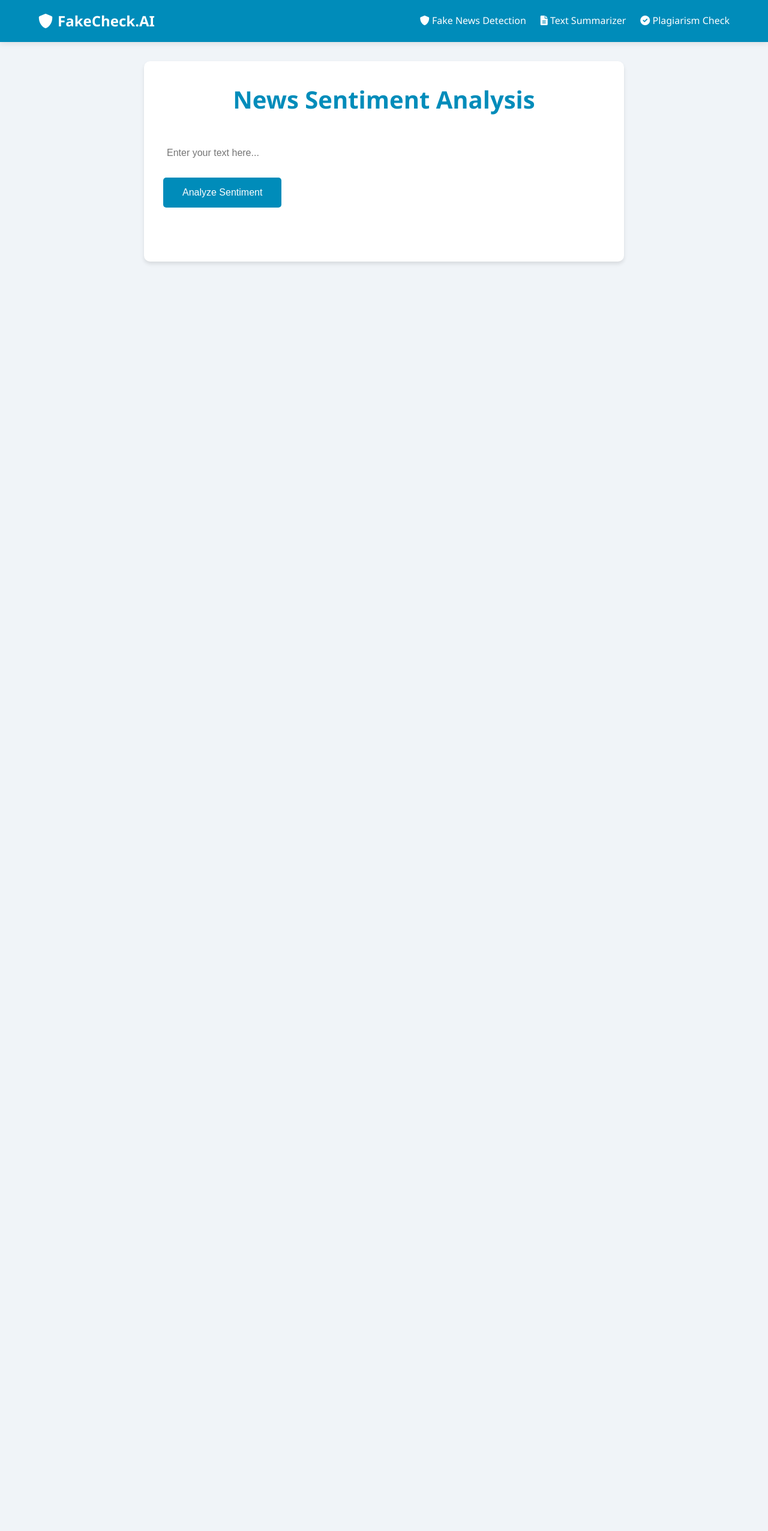
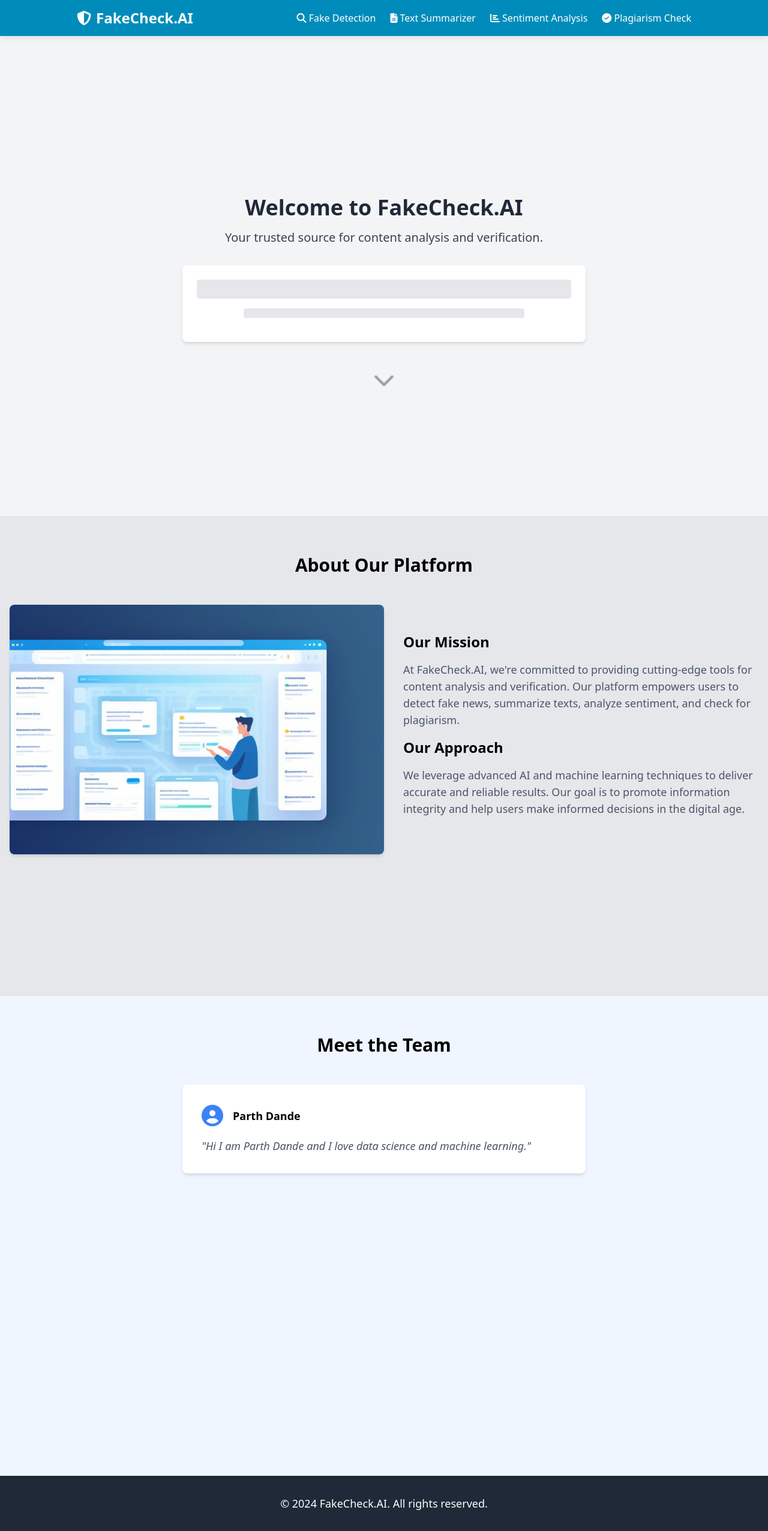
Before and after one commit to ParthDande/TruthBot.AI, a Flask app: page / in a window 1280 px wide. Shown: the whole page at 60% size. Before the commit the page ends 440 px from the top, so only its background shows below. Run offline with Flask 3, Linux system fonts and the light colour scheme; parts of the project's set-up code (start-up, migrations or seed data) failed here and were passed over; some libraries are stand-ins or nearby versions.

Commit message:
home page bug fix
the home page was getting opening sentiment analysis page. updated index.html page .

```diff
--- a/templates/index.html
+++ b/templates/index.html
@@ -3,47 +3,25 @@
 <head>
     <meta charset="UTF-8">
     <meta name="viewport" content="width=device-width, initial-scale=1.0">
-    <title>Text Analysis - FakeCheck.AI</title>
-    <script src="https://cdnjs.cloudflare.com/ajax/libs/jquery/3.6.0/jquery.min.js"></script>
-    <link href="https://cdnjs.cloudflare.com/ajax/libs/font-awesome/6.0.0-beta3/css/all.min.css" rel="stylesheet">
+    <title>FakeCheck.AI</title>
+    <link rel="stylesheet" href="https://cdnjs.cloudflare.com/ajax/libs/font-awesome/6.4.0/css/all.min.css">
+    <script src="https://cdn.tailwindcss.com"></script>
     <style>
         :root {
-        --primary-color: #008CBA; /* Sea Blue */
-        --secondary-color: #00BFA5; /* Aqua Green */
-        --background-color: #F0F4F8; /* Light Sky Blue */
-        --text-color: #1B263B; /* Navy Blue */
-        --card-bg: #FFFFFF; /* White */
-        --positive-color: #32CD32;
-        --negative-color: #FF4500;
-        --neutral-color: #FFA500;
+            --primary-color: #008CBA; /* Sea Blue */
+            --secondary-color: #00BFA5; /* Aqua Green */
+            --background-color: #F0F4F8; /* Light Sky Blue */
+            --text-color: #ffffff; /* White text color */
         }
-        * {
-            margin: 0;
-            padding: 0;
-            box-sizing: border-box;
-        }
-        body {
-            font-family: 'Segoe UI', Tahoma, Geneva, Verdana, sans-serif;
-            line-height: 1.6;
-            background-color: var(--background-color);
-            color: var(--text-color);
-        }
-        .container {
-            width: 90%;
-            max-width: 800px;
-            margin: 2rem auto;
-            padding: 2rem;
-            background-color: var(--card-bg);
-            border-radius: 10px;
-            box-shadow: 0 4px 6px rgba(0, 0, 0, 0.1);
-        }
-        /* Header Styles */
+
+        /* Navbar Styling */
         header {
             background-color: var(--primary-color);
             color: white;
-            padding: 1rem 0;
+            padding: 0.75rem 0; /* Adjusted padding for consistency */
             box-shadow: 0 2px 10px rgba(0, 0, 0, 0.1);
         }
+
         nav {
             display: flex;
             justify-content: space-between;
@@ -52,225 +30,186 @@
             max-width: 1200px;
             margin: 0 auto;
         }
+
         .logo {
-            font-size: 1.5rem;
+            font-size: 1.5rem; /* Ensure this matches summarization.html */
             font-weight: bold;
             display: flex;
             align-items: center;
             color: white;
             text-decoration: none;
         }
+
         .logo i {
             margin-right: 0.5rem;
         }
+
         .nav-links {
             display: flex;
             gap: 1.5rem;
         }
+
         .nav-links a {
             color: white;
             text-decoration: none;
             font-weight: 500;
             transition: color 0.3s ease;
         }
+
         .nav-links a:hover {
             color: #E5E7EB;
         }
-        /* Existing styles */
-        h1 {
-            color: var(--primary-color);
-            text-align: center;
-            font-size: 2.5rem;
-            margin-bottom: 2rem;
+
+        /* Text Styling */
+        p {
+            font-weight: 500;
+            font-size: 1.125rem;
+            line-height: 1.75rem;
         }
-        form {
-            margin-bottom: 2rem;
+
+        .content-section h2, h3 {
+            font-weight: bold;
         }
-        input[type="text"] {
-            width: 100%;
-            padding: 1rem;
-            margin-bottom: 1rem;
-            margin-left: -10px;
-            background-color: var(--card-bg);
-            border: none;
-            border-radius: 5px;
-            color: var(--text-color);
-            font-size: 1rem;
+
+        .content-section p {
+            color: #4a5568;
+            font-weight: 500;
         }
-        @keyframes comicPop {
-            0% { transform: scale(1); }
-            50% { transform: scale(1.1); }
-            100% { transform: scale(1); }
-        }
-        input[type="submit"] {
-            background-color: var(--primary-color);
-            color: white;
-            padding: 1rem 2rem;
-            border: none;
-            border-radius: 5px;
-            cursor: pointer;
-            font-size: 1rem;
-            transition: background-color 0.3s;
-            position: relative;
-            overflow: hidden;
-        }
-        input[type="submit"]:hover {
-            background-color: var(--secondary-color);
-            animation: comicPop 0.3s ease-in-out;
-        }
-        .result {
-            background-color: var(--card-bg);
-            border-left: 6px solid var(--positive-color);
-            padding: 1rem;
-            margin-bottom: 1rem;
-            border-radius: 5px;
-            display: none;
-        }
-        .loading {
-            display: none;
-            text-align: center;
-            margin-top: 2rem;
-        }
-        .loading-bar {
-            width: 0;
-            height: 4px;
-            background-color: var(--positive-color);
-            transition: width 0.5s;
-        }
-        .report-card {
-            background-color: var(--card-bg);
-            border-radius: 10px;
-            padding: 2rem;
-            margin-top: 2rem;
-            box-shadow: 0 0 10px rgba(0,255,0,0.2);
-            display: none;
-        }
-        .sentiment-meter {
-            width: 100%;
-            height: 20px;
-            background-color: #555;
-            border-radius: 10px;
-            overflow: hidden;
-            margin-top: 1rem;
-            border: 2px solid #000;
-        }
-        .sentiment-value {
-            height: 100%;
-            width: 50%;
-            background-color: var(--positive-color);
-            transition: width 1s;
-        }
-        .footer {
-            text-align: center;
-            margin-top: 2rem;
-            color: var(--card-bg);
-        }
-        /* Responsive Design */
-        @media (max-width: 768px) {
-            .nav-links {
-                display: none;
-            }
-            .container {
-                width: 95%;
-                padding: 1rem;
-            }
+
+        body {
+            background-color: var(--background-color);
         }
     </style>
 </head>
-<body>
+<body class="min-h-screen bg-gray-100">
+    <!-- Navbar -->
     <header>
-        <nav>
+        <nav class="flex justify-between items-center px-4 md:px-8 lg:px-16">
             <a href="/" class="logo">
                 <i class="fas fa-shield-alt"></i>
                 FakeCheck.AI
             </a>
-            <div class="nav-links">
-                <a href="/"><i class="fas fa-shield-alt"></i> Fake News Detection</a>
+            <div class="nav-links hidden md:flex">
+                <a href="/analyze"><i class="fas fa-search"></i> Fake Detection</a>
                 <a href="/summarization"><i class="fas fa-file-alt"></i> Text Summarizer</a>
+                <a href="/sentiment"><i class="fas fa-chart-bar"></i> Sentiment Analysis</a>
                 <a href="/plagiarism"><i class="fas fa-check-circle"></i> Plagiarism Check</a>
+            </div>
+            <div class="md:hidden">
+                <button id="menu-toggle" class="text-white focus:outline-none">
+                    <i class="fas fa-bars"></i>
+                </button>
             </div>
         </nav>
     </header>
 
-    <div class="container">
-        <h1>News Sentiment Analysis</h1>
-        <form id="sentiment-form" method="POST">
-            <input type="text" id="user_input" name="user_input" placeholder="Enter your text here..." required>
-            <input type="submit" value="Analyze Sentiment">
-        </form>
-        <div class="loading">
-            <p>Analyzing sentiment...</p>
-            <div class="loading-bar"></div>
-        </div>
-        <div class="report-card">
-            <h2>Sentiment Analysis Report</h2>
-            <p><strong>Input Text:</strong> <span id="input-text"></span></p>
-            <p><strong>Sentiment:</strong> <span id="sentiment-result"></span></p>
-            <div class="sentiment-meter">
-                <div class="sentiment-value"></div>
-            </div>
-            <p><strong>Confidence:</strong> <span id="confidence"></span></p>
-        </div>
-        <div class="footer">
-            <p>Powered by FakeCheckAI 2024</p>
+    <!-- Mobile Menu -->
+    <div id="mobile-menu" class="hidden md:hidden">
+        <div class="flex flex-col items-center bg-white shadow-lg">
+            <a href="/analyze" class="block px-4 py-2 text-gray-800 hover:bg-gray-200">Fake Detection</a>
+            <a href="/summarization" class="block px-4 py-2 text-gray-800 hover:bg-gray-200">Text Summarizer</a>
+            <a href="/sentiment" class="block px-4 py-2 text-gray-800 hover:bg-gray-200">Sentiment Analysis</a>
+            <a href="/plagiarism" class="block px-4 py-2 text-gray-800 hover:bg-gray-200">Plagiarism Check</a>
         </div>
     </div>
+
+    <!-- Home Section -->
+    <section id="home" class="min-h-screen pt-16 flex items-center">
+        <div class="container mx-auto px-4">
+            <div class="text-center">
+                <h2 class="text-4xl font-bold text-gray-800 mb-4">Welcome to FakeCheck.AI</h2>
+                <p class="text-xl text-gray-700 mb-8 font-medium">Your trusted source for content analysis and verification.</p>
+                <div class="bg-white p-6 rounded-lg shadow-md max-w-2xl mx-auto">
+                    <div class="w-full h-8 bg-gray-200 rounded mb-4"></div>
+                    <div class="w-3/4 h-4 bg-gray-200 rounded mb-4 mx-auto"></div>
+                </div>
+            </div>
+            <div class="text-center mt-12">
+                <i class="fas fa-chevron-down text-4xl text-gray-400 animate-bounce cursor-pointer" onclick="scrollToSection('about')"></i>
+            </div>
+        </div>
+    </section>
+
+    <!-- About Section -->
+    <section id="about" class="min-h-screen bg-gray-200 py-16 content-section">
+        <div class="container mx-auto px-4">
+            <h2 class="text-3xl font-bold text-center mb-12">About Our Platform</h2>
+            <div class="flex flex-col md:flex-row items-center justify-between">
+                <div class="md:w-1/2 mb-8 md:mb-0">
+                    <img src="static/images/breathtaking_illustration_of_A (1).jpeg" alt="Content analysis illustration" class="rounded-lg shadow-md">
+                </div>
+                <div class="md:w-1/2 md:pl-8">
+                    <h3 class="text-2xl font-semibold mb-4">Our Mission</h3>
+                    <p class="text-gray-700 mb-4">
+                        At FakeCheck.AI, we're committed to providing cutting-edge tools for content analysis and verification. Our platform empowers users to detect fake news, summarize texts, analyze sentiment, and check for plagiarism.
+                    </p>
+                    <h3 class="text-2xl font-semibold mb-4">Our Approach</h3>
+                    <p class="text-gray-700 mb-4">
+                        We leverage advanced AI and machine learning techniques to deliver accurate and reliable results. Our goal is to promote information integrity and help users make informed decisions in the digital age.
+                    </p>
+                </div>
+            </div>
+        </div>
+    </section>
+
+    <!-- Reviews Section -->
+    <section id="reviews" class="min-h-screen py-16 bg-blue-50 content-section">
+        <div class="container mx-auto px-4">
+            <h2 class="text-3xl font-bold text-center mb-12">Meet the Team</h2>
+            <div class="max-w-2xl mx-auto bg-white rounded-lg shadow-md p-8">
+                <div class="flex items-center mb-4">
+                    <i class="fas fa-user-circle text-4xl text-blue-500 mr-4"></i>
+                    <div>
+                        <h4 class="font-semibold text-lg" id="reviewName"></h4>
+                        <div class="flex">
+                            <span class="text-yellow-400"></span>
+                        </div>
+                    </div>
+                </div>
+                <p class="text-gray-700 italic" id="reviewText"></p>
+            </div>
+        </div>
+    </section>
+
+    <!-- Footer -->
+    <footer class="bg-gray-800 text-white py-8">
+        <div class="container mx-auto px-4 text-center">
+            <p>&copy; 2024 FakeCheck.AI. All rights reserved.</p>
+        </div>
+    </footer>
+
     <script>
-        $(document).ready(function() {
-            $('#sentiment-form').on('submit', function(e) {
-                e.preventDefault();
-                $('.report-card').hide();
-                $('.loading').show();
-                $('.loading-bar').css('width', '0%');
+        // Scroll to section function
+        function scrollToSection(sectionId) {
+            const section = document.getElementById(sectionId);
+            section.scrollIntoView({ behavior: 'smooth' });
+        }
 
-                var progress = 0;
-                var interval = setInterval(function() {
-                    progress += 5;
-                    $('.loading-bar').css('width', progress + '%');
-                    if (progress >= 100) {
-                        clearInterval(interval);
-                    }
-                }, 50);
+        // Reviews carousel
+        const reviews = [
+            { name: "Parth Dande", text: "Hi I am Parth Dande and I love data science and machine learning." },
+            { name: "Pratik Bhatia", text: "Hi I am Pratik Bhatia and I love to design and develop new things." },
+            { name: "Shrinit Sandhan", text: "Hi I am Shrinit Sandhan and I like to analyze and evaluate data." },
+            { name: "Bhargav Joshi", text: "Hi I am Bhargav Joshi and I love to develop and learn new things." },
+        ];
 
-                $.ajax({
-                    url: '/sentiment',
-                    method: 'POST',
-                    data: $(this).serialize(),
-                    success: function(response) {
-                        setTimeout(function() {
-                            $('.loading').hide();
-                            $('#input-text').text(response.text);
-                            $('#sentiment-result').text(response.sentiment);
-                            $('#confidence').text(response.confidence + '%');
-                            $('.sentiment-value').css('width', response.confidence + '%');
+        let currentReview = 0;
+        const reviewName = document.getElementById('reviewName');
+        const reviewText = document.getElementById('reviewText');
 
-                            // Map the sentiment to appropriate colors and labels
-                            var sentimentColor, sentimentLabel;
-                            switch(response.sentiment.toLowerCase()) {
-                                case 'positive':
-                                    sentimentColor = 'var(--positive-color)';
-                                    sentimentLabel = 'Positive';
-                                    break;
-                                case 'negative':
-                                    sentimentColor = 'var(--negative-color)';
-                                    sentimentLabel = 'Negative';
-                                    break;
-                                case 'neutral':
-                                    sentimentColor = 'var(--neutral-color)';
-                                    sentimentLabel = 'Neutral';
-                                    break;
-                                default:
-                                    sentimentColor = 'var(--neutral-color)';
-                                    sentimentLabel = 'Unknown';
-                            }
+        function updateReview() {
+            reviewName.textContent = reviews[currentReview].name;
+            reviewText.textContent = '"' + reviews[currentReview].text + '"';
+            currentReview = (currentReview + 1) % reviews.length;
+        }
 
-                            $('.sentiment-value').css('background-color', sentimentColor);
-                            $('#sentiment-result').text(sentimentLabel);
-                            $('.report-card').fadeIn();
-                        }, 500);
-                    }
-                });
-            });
+        updateReview();
+        setInterval(updateReview, 5000);
+
+        // Mobile menu toggle
+        document.getElementById('menu-toggle').addEventListener('click', function() {
+            const mobileMenu = document.getElementById('mobile-menu');
+            mobileMenu.classList.toggle('hidden');
         });
     </script>
 </body>
--- a/templates/summarization.html
+++ b/templates/summarization.html
@@ -181,8 +181,8 @@
                 <div class="loading-bar-progress"></div>
             </div>
             <div id="summary-container" style="display: none;">
-                <h2>Summary:</h2>
-                <div class="summary" id="summary-text"></div>
+                <h2 style="text-align: center; color: var(--primary-color);">Summary:</h2>
+                <div class="summary" id="summary-text" style="padding: 1.5rem; border-radius: 8px; background-color: #f9f9f9; box-shadow: 0 2px 4px rgba(0, 0, 0, 0.1);"></div>
             </div>
         </div>
     </main>
```
Also changed, not shown: requirements.txt (line endings or trailing spaces), static/images/breathtaking_illustration_of_A (1).jpeg (added).
